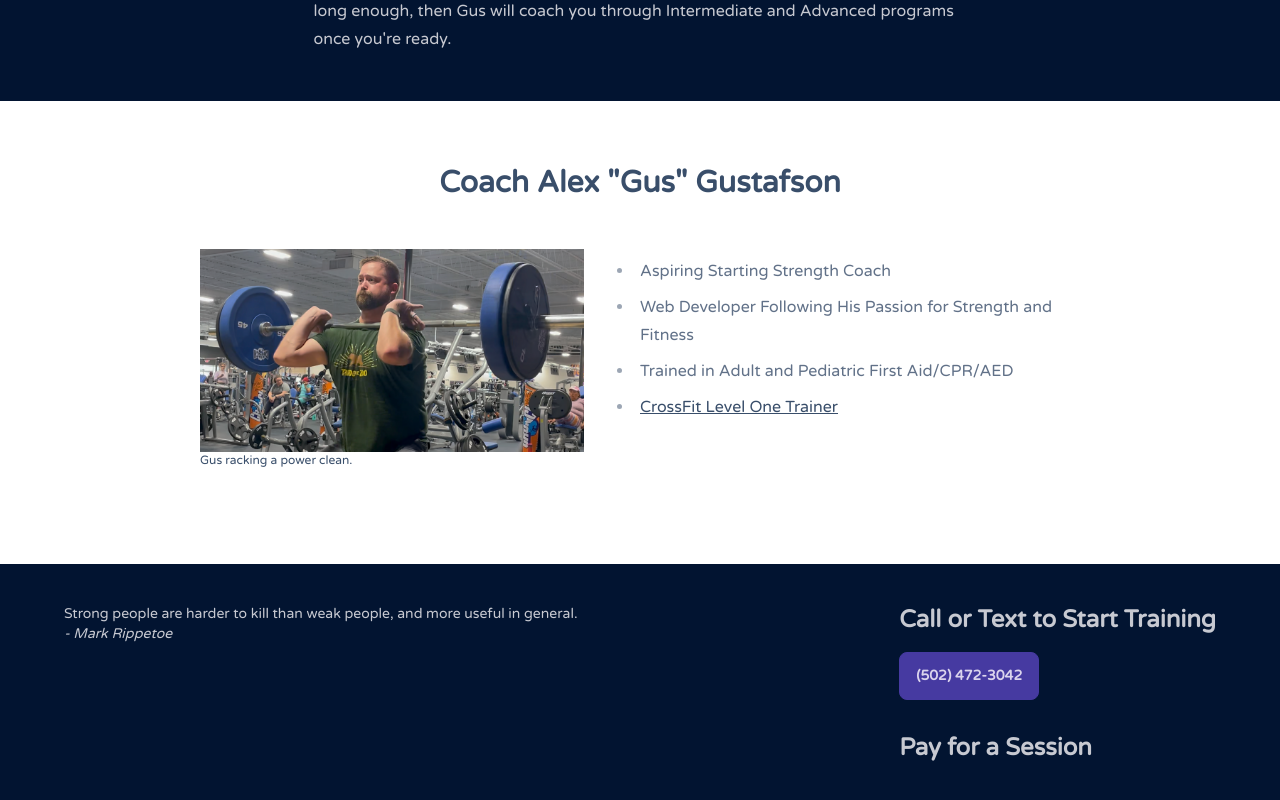
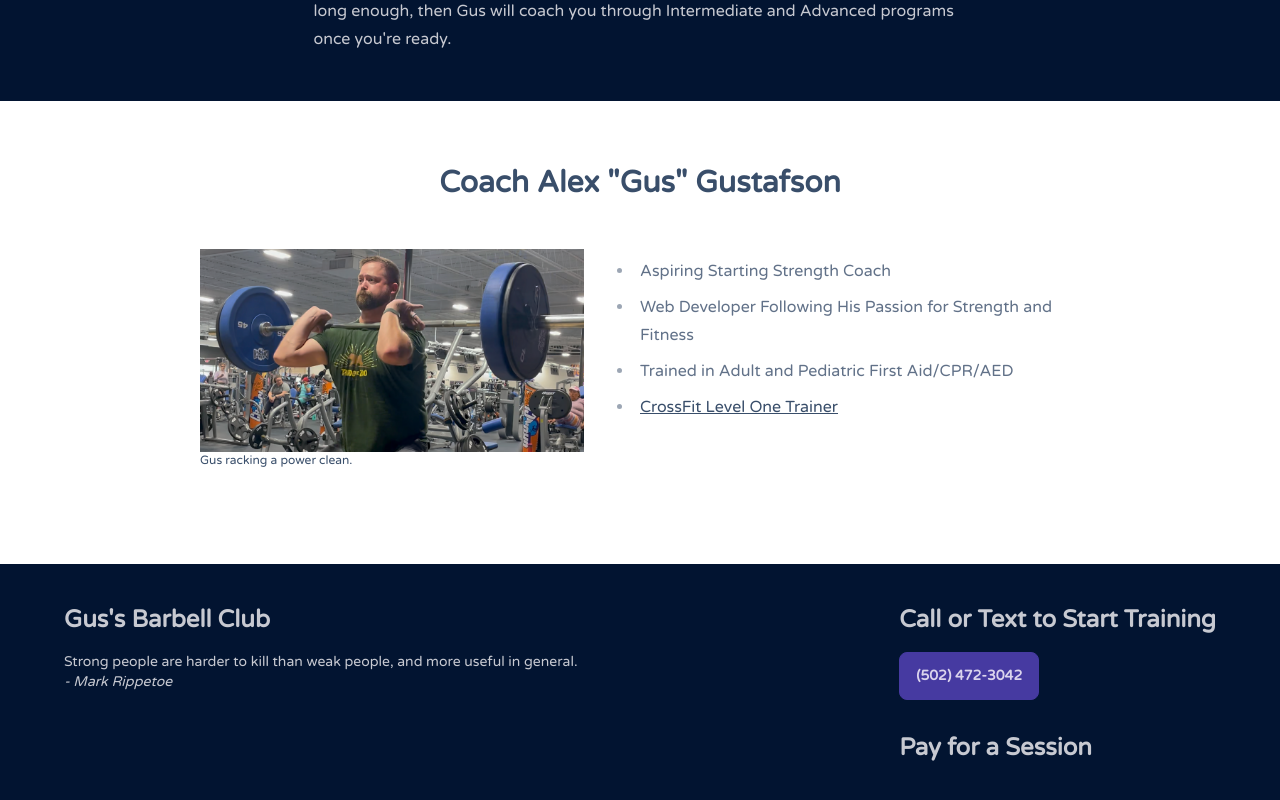
Before and after one commit to alexjgustafson/gus.coach, a SvelteKit app: page / in a window 1280 px wide. Shown: the part 2471-3271 px from the top of the page. Built offline with nearby package versions, Linux system fonts and the light colour scheme; a web font is replaced by a local one.

Commit message:
Link to home in the footer

```diff
--- a/src/components/Footer.svelte
+++ b/src/components/Footer.svelte
@@ -1,9 +1,14 @@
 <footer class="footer p-10 bg-neutral text-neutral-content">
   <div class="container flex flex-col md:flex-row md:justify-between">
-    <blockquote class="px-6">
-      <span class="block">Strong people are harder to kill than weak people, and more useful in general.</span>
-      <cite class="block">- Mark Rippetoe</cite>
-    </blockquote>
+    <div class="px-6 flex-col">
+      <a href="/">
+        <h2 class="text-neutral-content text-2xl font-bold mb-4">Gus's Barbell Club</h2>
+      </a>
+      <blockquote>
+        <span class="block">Strong people are harder to kill than weak people, and more useful in general.</span>
+        <cite class="block">- Mark Rippetoe</cite>
+      </blockquote>
+    </div>
     <div class="flex flex-col text-2xl px-6 py-6 md:py-0">
       <p class="font-bold mb-4">Call or Text to Start Training</p>
       <p><a href="tel:5024723042" class="btn btn-secondary">(502) 472-3042</a></p>
```
